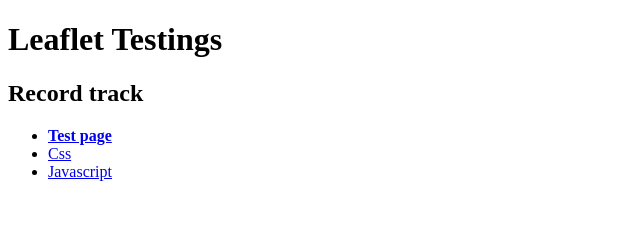
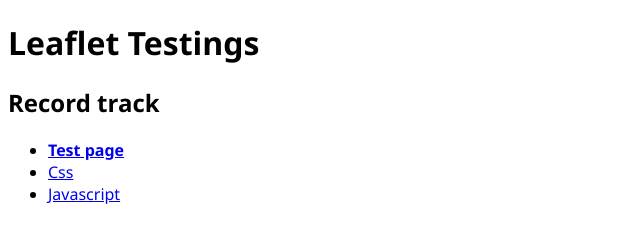
Before and after one commit to sergiomatias/leaflet-publictests, a plain HTML site: page docs/index.htm in a window 1280 px wide. Shown: the whole page, without its empty margins (0-640 px from the left). Drawn offline with Linux system fonts and the light colour scheme.

Commit message:
Font fix

```diff
--- a/docs/recordtrack/resources/style.css
+++ b/docs/recordtrack/resources/style.css
@@ -8,7 +8,7 @@
 html
 {
 	height: 100%;
-	font: "Segoe UI", Roboto, "Helvetica Neue", "Noto Sans", Arial, sans-serif;
+	font-family: "Segoe UI", Roboto, "Helvetica Neue", "Noto Sans", Arial, sans-serif;
 }
 
 body, html
--- a/docs/resources/style.css
+++ b/docs/resources/style.css
@@ -1,4 +1,4 @@
 html
 {
-	font: "Segoe UI", Roboto, "Helvetica Neue", "Noto Sans", Arial, sans-serif;
+	font-family: "Segoe UI", Roboto, "Helvetica Neue", "Noto Sans", Arial, sans-serif;
 }
```
